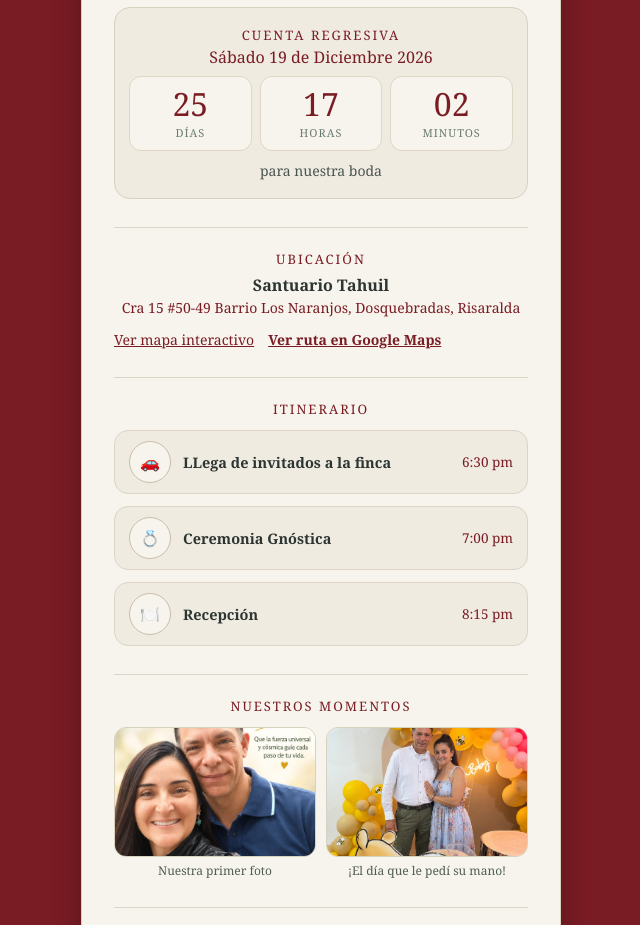
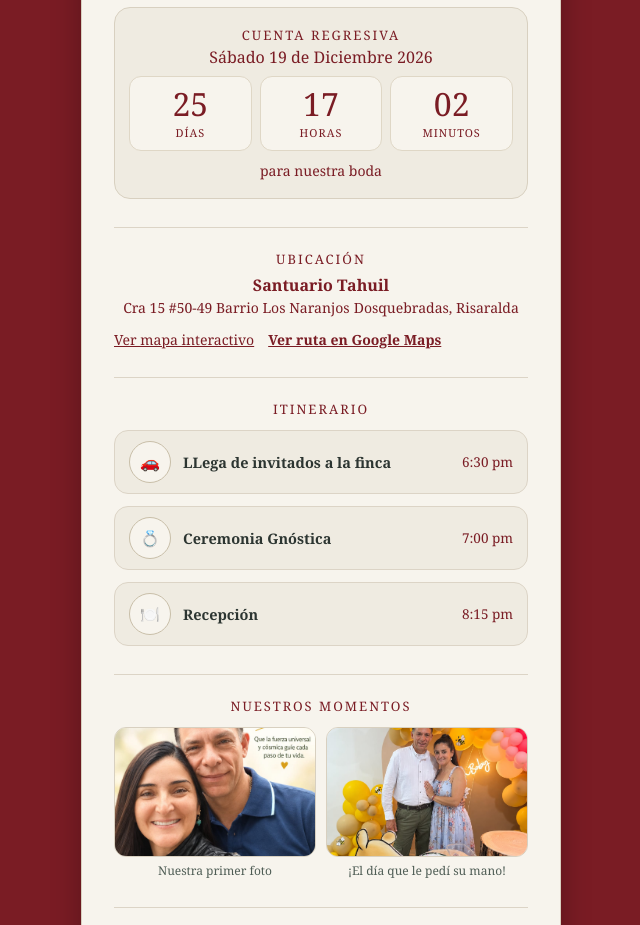
Before and after one commit to LuisDataS/Mi-Boda-G, a plain HTML site: page index.html in a window 1280 px wide. Shown: the part 1400-2325 px from the top of the page, without its empty margins (319-959 px from the left). Drawn offline with Linux system fonts and the light colour scheme.

Commit message:
Update colors and location text in index.html

```diff
--- a/index.html
+++ b/index.html
@@ -207,13 +207,13 @@
       font-size: 11px;
       letter-spacing: 1px;
       text-transform: uppercase;
-      color: #6b7c72;
+      color: #7a1c24;
       margin-top: 4px;
       display: block;
     }
     .contador-texto {
       font-size: 14px;
-      color: #4a5550;
+      color: #7a1c24;
       margin-top: 10px;
     }
 
@@ -656,9 +656,10 @@
       <!-- Sección Ubicación -->
 <section id="mapa-boda" style="margin-top: 28px; padding-top: 22px; border-top: 1px solid #dcd4c6;">
   <p class="subtitulo" style="margin-bottom: 6px;">Ubicación</p>
-  <p style="font-size: 16px; color: #2c3531; margin-bottom: 12px;">
+  <p style="font-size: 16px; color: #7a1c24; margin-bottom: 12px;">
     <strong>Santuario Tahuil</strong><br>
-    <span style="font-size: 14px; color: #7a1c24;">Cra 15 #50-49 Barrio Los Naranjos, Dosquebradas, Risaralda</span>
+    <span style="font-size: 14px; color: #7a1c24;">Cra 15 #50-49 Barrio Los Naranjos</span>
+    <span style="font-size: 14px; color: #7a1c24;">Dosquebradas, Risaralda</span>
   </p>
 
   <div style="display: flex; flex-wrap: wrap; gap: 14px; align-items: center; margin-bottom: 12px;">
```
